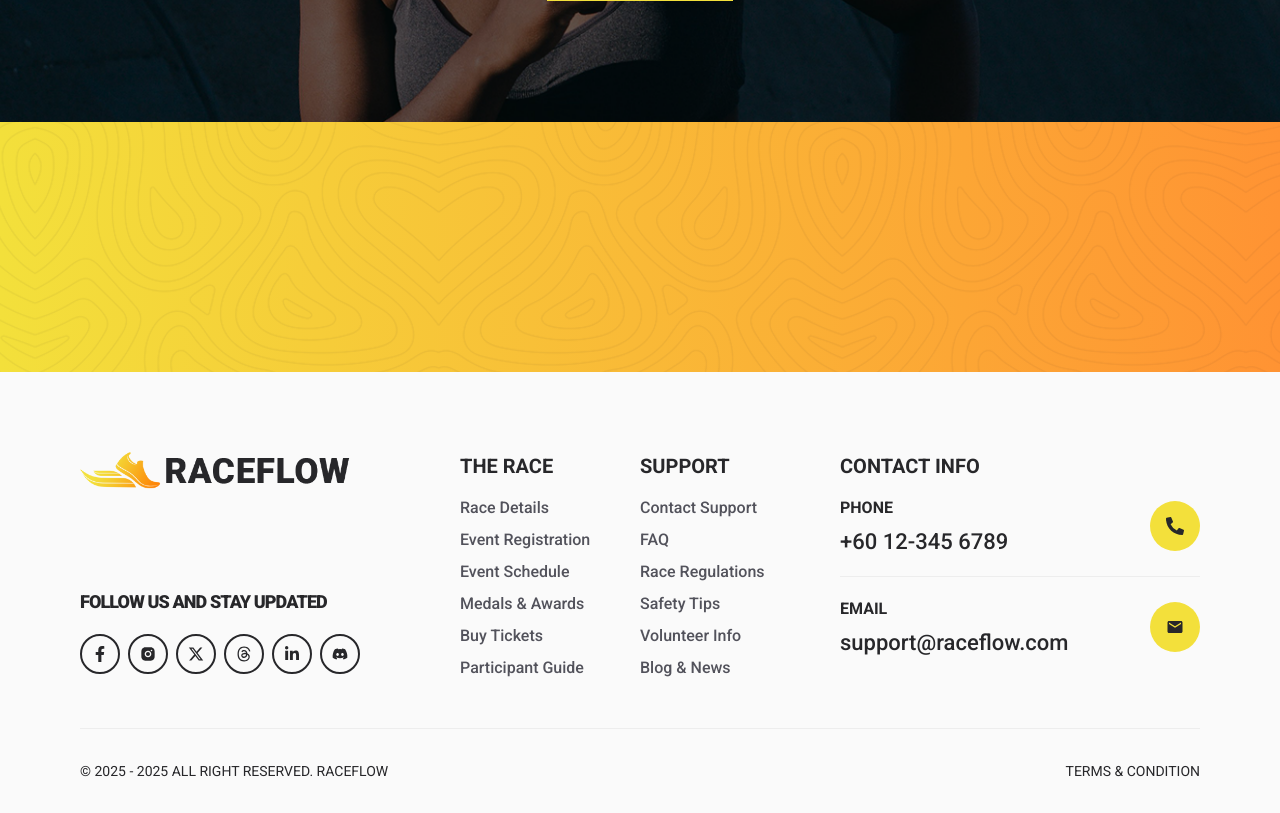
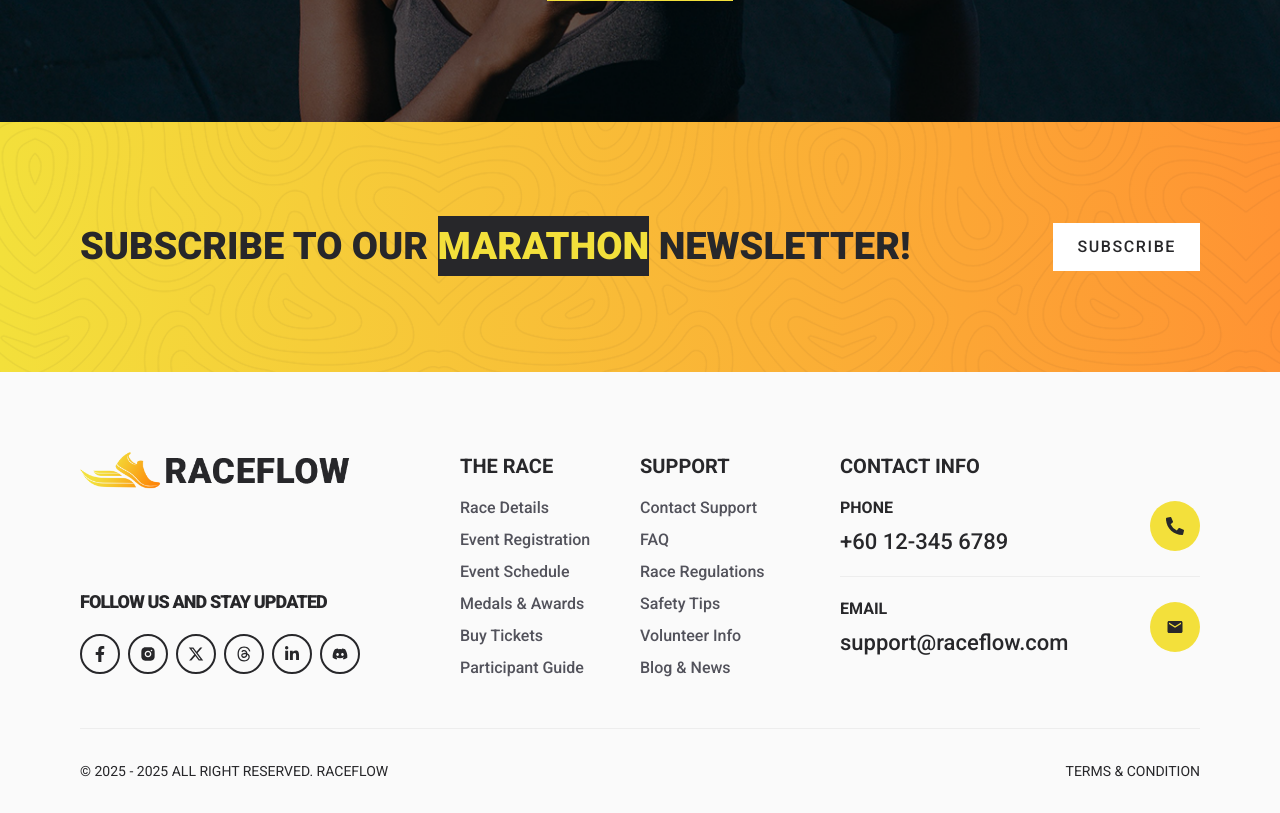
Before and after one commit to devrakibulrahman/raceflow-client-side, a React (Vite) app: page /marathons in a window 1280 px wide. Shown: the part 2020-2833 px from the top of the page. Built offline with nearby package versions, Linux system fonts and the light colour scheme.

Commit message:
subscribe section design design done on 01/05/2025 at 02:05 pm

```diff
--- a/src/pages/MarathonPage.jsx
+++ b/src/pages/MarathonPage.jsx
@@ -64,8 +64,17 @@ const MarathonPage = () => {
                 </div>
             </div>
             <div className="w-full min-h-[250px] bg-gradient-to-r from-primary-yellow to-secondary-orange/80">
-                <div className="w-full min-h-[250px] bg-sub-pattern bg-center bg-cover bg-no-repeat">
-
+                <div className="w-full min-h-[250px] bg-sub-pattern bg-center bg-cover bg-no-repeat py-10 flex items-center justify-center">
+                    <div className="container mx-auto px-4">
+                        <div className="w-full flex items-center flex-col gap-5 xl:flex-row xl:justify-between">
+                            <div className="w-auto max-w-[500px] xl:max-w-full">
+                                <h1 className="font-roboto text-head-charleston-green text-[32px] font-black uppercase text-center transition-all ease-linear duration-200 xl:text-[38px] xl:text-left">Subscribe To Our <span className="text-primary-yellow bg-head-charleston-green py-2">Marathon</span> Newsletter!</h1>
+                            </div>
+                            <div className="w-auto">
+                                <button className="font-roboto text-head-charleston-green font-medium tracking-widest py-3 px-6 uppercase bg-white transition ease-linear duration-200 hover:bg-head-charleston-green hover:text-primary-yellow">Subscribe</button>
+                            </div>
+                        </div>
+                    </div>
                 </div>
             </div>
         </>
```
